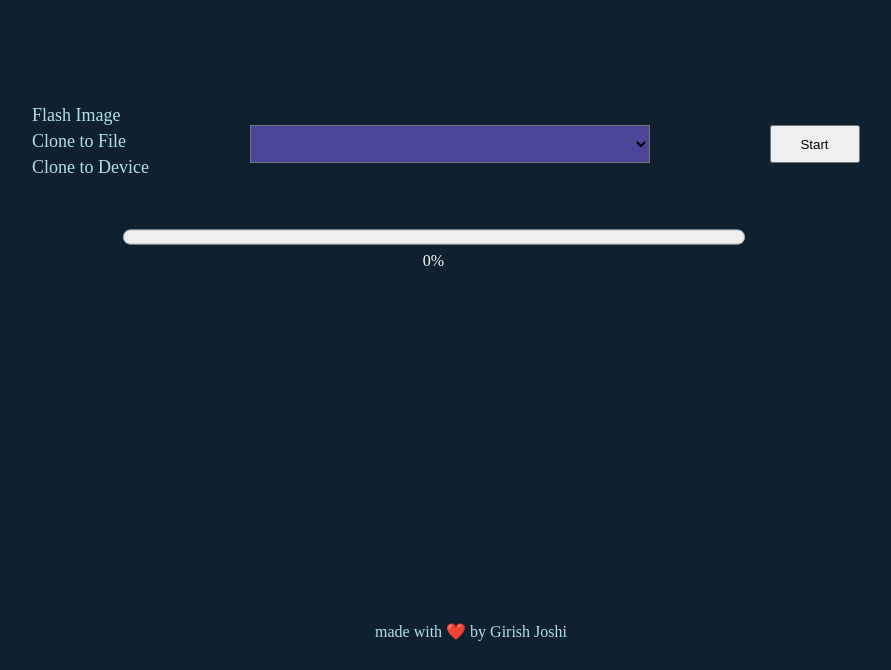
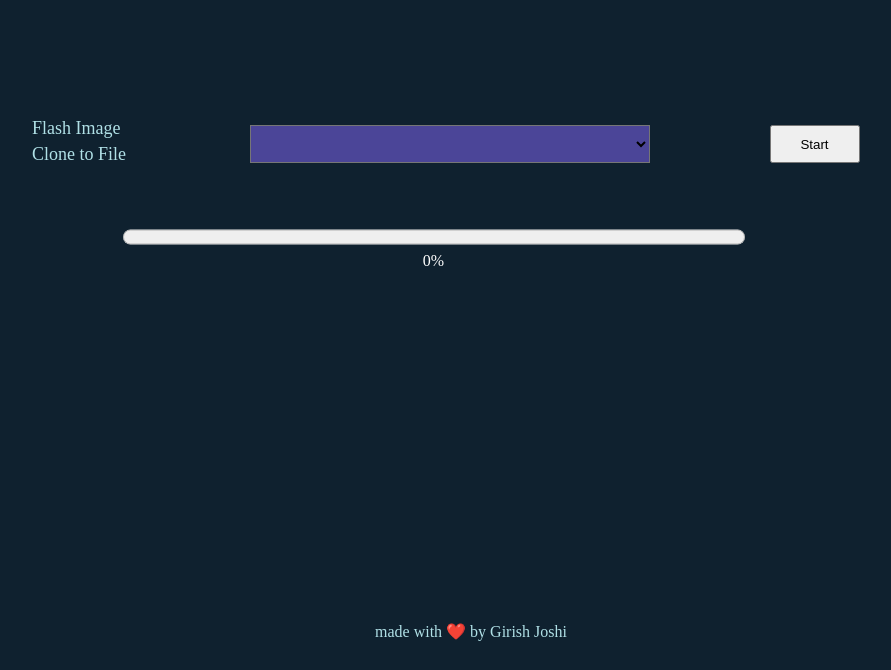
Before and after one commit to girish946/lithographer, a plain HTML site: page src/index.html in a window 1280 px wide. Shown: the part 130-800 px from the top of the page, without its empty margins (151-1042 px from the left). Drawn offline with Linux system fonts and the light colour scheme.

Commit message:
commented wout clone device div
Signed-off-by: Girish Joshi <mail@girishjoshi.io>

```diff
--- a/src/index.html
+++ b/src/index.html
@@ -18,7 +18,7 @@
         <div class="left-text-column">
           <lebal class="flash-image" id="writeFile">Flash Image</lebal>
           <lebal class="clone-image" id="cloneDiskToFile">Clone to File</lebal>
-          <lebal class="clone-device">Clone to Device</lebal>
+          <!--  <lebal class="clone-device">Clone to Device</lebal> -->
         </div>
         <div class="select-device-column">
           <select class="select-device-dropdown" id="diskSelect"></select>
```
